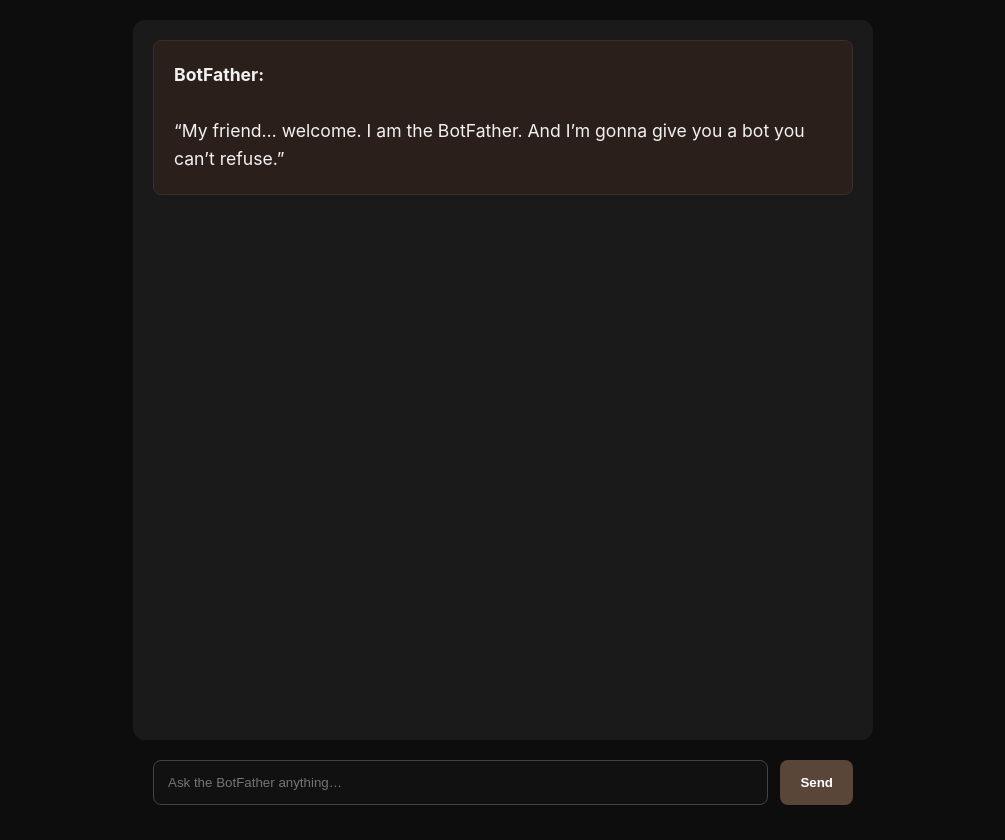
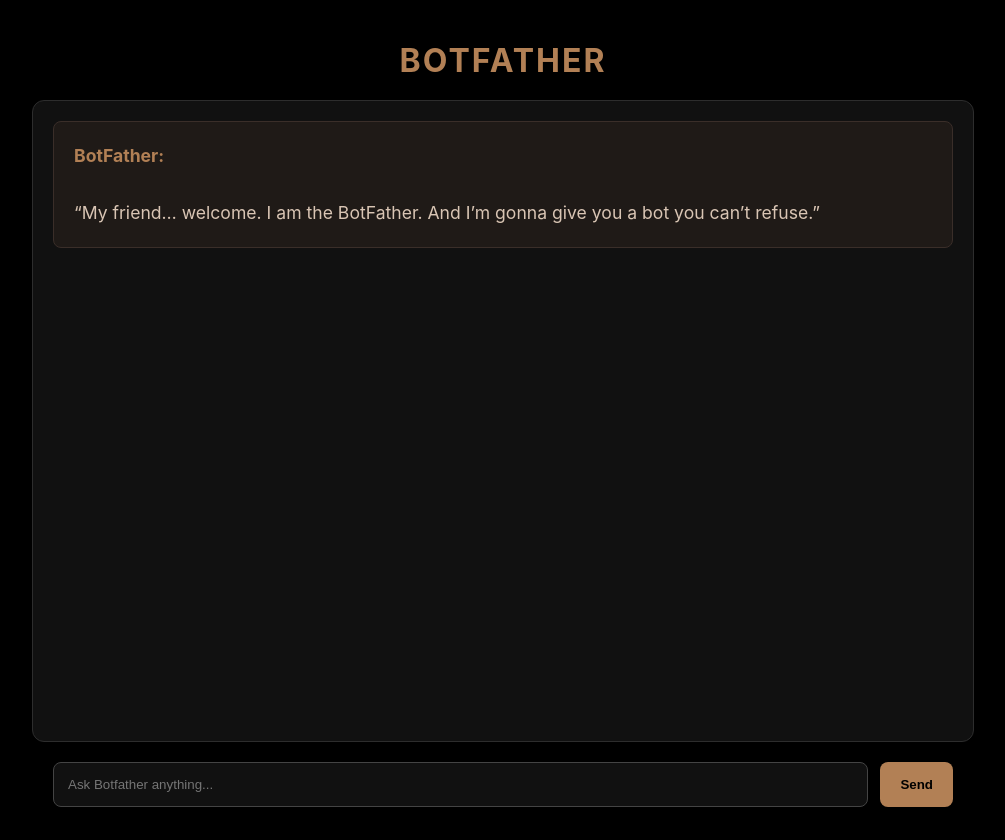
Before and after one commit to kartiksood713-cloud/ai-tool-matchmaker, a Next.js app: page / in a window 1280 px wide. Shown: the whole page, without its empty margins (137-1142 px from the left). Built offline with nearby package versions, Linux system fonts and the light colour scheme.

Commit message:
Update ChatUI.tsx

```diff
--- a/app/components/ChatUI.tsx
+++ b/app/components/ChatUI.tsx
@@ -34,56 +34,75 @@ export default function ChatUI() {
   return (
     <div
       style={{
-        background: "#0d0d0d",
-        color: "#f2f2f2",
+        background: "#000",
+        color: "#E6D3C3",
         height: "100vh",
         padding: "20px",
         fontFamily: "Inter, sans-serif"
       }}
     >
+      <h1
+        style={{
+          textAlign: "center",
+          fontSize: "2rem",
+          fontWeight: "700",
+          color: "#B28055",
+          marginBottom: "20px",
+          letterSpacing: "2px"
+        }}
+      >
+        BOTFATHER
+      </h1>
+
+      {/* CHAT WINDOW */}
       <div
         style={{
-          maxWidth: "700px",
+          maxWidth: "900px",
           margin: "0 auto",
           padding: "20px",
           borderRadius: "12px",
-          background: "#1a1a1a",
-          height: "85vh",
-          overflowY: "scroll"
+          background: "#111",
+          height: "75vh",
+          overflowY: "scroll",
+          border: "1px solid #2d2d2d"
         }}
       >
-
         {/* ----------------------------- */}
-        {/* WELCOME MESSAGE (STATIC) */}
+        {/* STATIC WELCOME MESSAGE */}
         {/* ----------------------------- */}
         <div
           style={{
             marginBottom: "25px",
             padding: "20px",
             borderRadius: "8px",
-            background: "#2a1f1a",
-            border: "1px solid #3b2e26",
+            background: "#1f1a17",
+            border: "1px solid #3a2e29",
             fontSize: "1.1rem",
-            lineHeight: "1.6"
+            lineHeight: "1.6",
+            color: "#d9c5b4"
           }}
         >
-          <strong>BotFather:</strong><br /><br />
+          <strong style={{ color: "#B28055" }}>BotFather:</strong>
+          <br />
+          <br />
           “My friend… welcome.
           I am the BotFather.
           And I’m gonna give you a bot you can’t refuse.”
         </div>
 
         {/* ----------------------------- */}
-        {/* CHAT MESSAGES */}
+        {/* LIVE CONVERSATION MESSAGES */}
         {/* ----------------------------- */}
         {messages.map((m, i) => (
           <div
             key={i}
             style={{
               marginBottom: "18px",
-              padding: "10px 14px",
+              padding: "12px 16px",
               borderRadius: "8px",
-              background: m.role === "user" ? "#333" : "#2a1f1a"
+              background: m.role === "user" ? "#222" : "#1f1a17",
+              border: m.role === "assistant" ? "1px solid #3a2e29" : "none",
+              color: m.role === "assistant" ? "#E6D3C3" : "#fff"
             }}
             dangerouslySetInnerHTML={{
               __html: m.content
@@ -94,15 +113,13 @@ export default function ChatUI() {
         ))}
       </div>
 
-      {/* ----------------------------- */}
-      {/* INPUT AREA */}
-      {/* ----------------------------- */}
+      {/* INPUT BAR */}
       <div
         style={{
           display: "flex",
           gap: "12px",
           marginTop: "20px",
-          maxWidth: "700px",
+          maxWidth: "900px",
           marginLeft: "auto",
           marginRight: "auto"
         }}
@@ -110,7 +127,7 @@ export default function ChatUI() {
         <input
           value={input}
           onChange={e => setInput(e.target.value)}
-          placeholder="Ask the BotFather anything…"
+          placeholder="Ask Botfather anything..."
           style={{
             flex: 1,
             padding: "14px",
@@ -124,8 +141,8 @@ export default function ChatUI() {
         <button
           onClick={sendMessage}
           style={{
-            background: "#5a4638",
-            color: "white",
+            background: "#B28055",
+            color: "black",
             borderRadius: "8px",
             padding: "14px 20px",
             border: "none",
```
